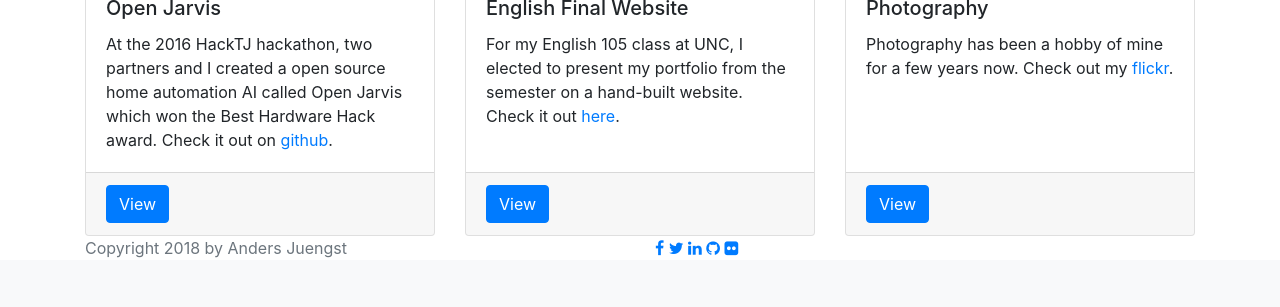
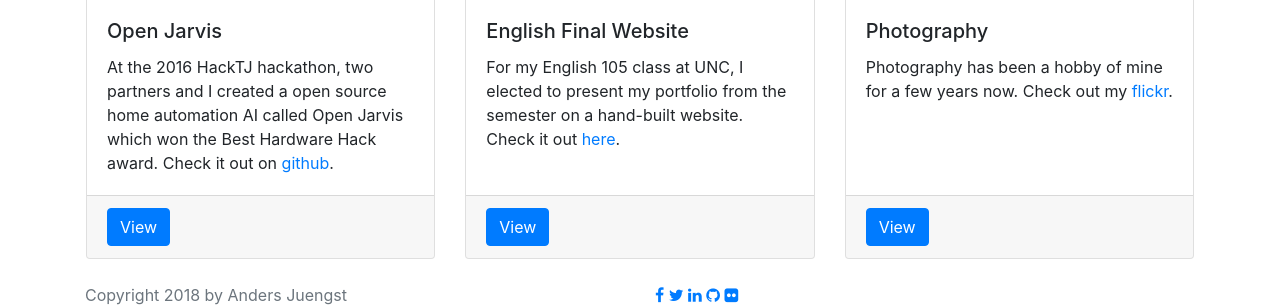
Before and after one commit to DersJ/resume-site-2, a Django app: page /projects/ in a window 1280 px wide. Shown: the part 954-1261 px from the top of the page. Before the commit the page ends 1212 px from the top, so only its background shows below. Run offline with Django 3.2, Linux system fonts and the light colour scheme; some libraries are stand-ins or nearby versions.

```diff
--- a/resumesite2/urls.py
+++ b/resumesite2/urls.py
@@ -27,7 +27,7 @@ urlpatterns = [
     path('blog/', include('blog.urls', namespace='blog')),
     path('', TemplateView.as_view(template_name="home.html")),
     path('resume/', TemplateView.as_view(template_name="resume.html")),
-    path('projects/', TemplateView.as_view(template_name='projects.html')),
+    path('projects/', TemplateView.as_view(template_name='projects2.html')),
     path('contact/', TemplateView.as_view(template_name='contact.html')),
     path('coursework/', TemplateView.as_view(template_name='coursework.html')),
     path('engl105/', TemplateView.as_view(template_name='engl105/index.html')),
--- /dev/null
+++ b/templates/projects2.html
@@ -0,0 +1,92 @@
+{% extends "base.html" %}
+{%load staticfiles%}
+{%block content %}
+<div class="container mt-4 px-lg-3">
+  <h3>Projects</h3>
+</br>
+    <div class="card-deck">
+      <div class="card mb-4">
+        <img class="card-img-top" src="{% static 'projects/ultisite.jpg' %}" alt="Card image cap">
+        <div class="card-body">
+          <h5 class="card-title">Ultimate Stats Web App</h5>
+          <p class="card-text">I am building a django application to scrape and store data off of Usaultimate's website. Check out my progress on <a href="https://github.com/DersJ/checkscore_django" target="_blank">github</a>.</p>
+
+        </div>
+        <div class="card-footer text-muted">
+         <a href="https://github.com/DersJ/checkscore_django" target="_blank" class="btn btn-primary">View</a>
+       </div>
+     </div>
+     <div class="card mb-4">
+      <img class="card-img-top" src="{% static 'projects/rsite.jpg' %}" alt="Card image cap">
+      <div class="card-body">
+        <h5 class="card-title">Resume website</h5>
+        <p class="card-text">I built this site using django 2.0 and bootstrap. The source code is on <a href="https://github.com/DersJ/" target="_blank">github</a>.</p>
+
+      </div>
+      <div class="card-footer text-muted">
+        <a href="https://github.com/DersJ/" target="_blank" class="btn btn-primary">View</a>
+      </div>
+    </div>
+
+    <div class="w-100 d-none d-sm-block d-lg-none"><!-- wrap every 2 on sm--></div>
+
+    <div class="card mb-4">
+      <img class="card-img-top" src="{% static 'projects/crowdhost.png' %}" alt="Card image cap">
+      <div class="card-body">
+        <h5 class="card-title">CrowdHost - Hack NC 2018</h5>
+        <p class="card-text">At HackNC 2018 my team created Crowdhost, a site to organize crowdsourced, event-based couchsurfing. Built with django and AWS. View the source on <a href="https://www.github.com/dersj/hacknc2018/" target="_blank">github</a>.</p>
+
+      </div>
+      <div class="card-footer text-muted">
+        <a href="https://www.crowdhost.us" class="btn btn-primary" target="_blank">View</a>
+      </div>
+    </div>
+    <div class="w-100 d-none d-lg-block"><!-- wrap every 3 on md--></div>
+      <div class="card mb-4">
+        <img class="card-img-top" src="{% static 'projects/jarvis.jpg' %}" alt="Card image cap">
+        <div class="card-body">
+          <h5 class="card-title">Open Jarvis</h5>
+          <p class="card-text">At the 2016 HackTJ hackathon, two partners and I created a open source home automation AI called Open Jarvis which won the Best Hardware Hack award. Check it out on <a href="https://github.com/Evanc123/openJarvis" target="_blank">github</a>.</p>
+
+        </div>
+        <div class="card-footer text-muted">
+          <a href="https://github.com/Evanc123/openJarvis" target="_blank" class="btn btn-primary">View</a>
+        </div>
+      </div>
+
+    <div class="w-100 d-none d-sm-block d-lg-none"><!-- wrap every 2 on sm--></div>
+
+      <div class="card mb-4">
+        <img class="card-img-top" src="{% static 'projects/essay.jpg' %}" alt="Card image cap">
+        <div class="card-body">
+          <h5 class="card-title">English Final Website</h5>
+          <p class="card-text">For my English 105 class at UNC, I elected to present my portfolio from the semester on a hand-built website. Check it out <a href="/engl105/">here</a>.</p>
+
+        </div>
+        <div class="card-footer text-muted">
+          <a href="/engl105/" target="_blank" class="btn btn-primary">View</a>
+        </div>
+      </div>
+      <div class="card mb-4">
+        <img class="card-img-top" src="{% static 'projects/flickr.jpg' %}" alt="Card image cap">
+        <div class="card-body">
+          <h5 class="card-title">Photography</h5>
+          <p class="card-text">Photography has been a hobby of mine for a few years now. Check out my <a href="https://www.flickr.com/photos/dersj/" target="_blank">flickr</a>.</p>
+
+        </div>
+        <div class="card-footer text-muted">
+          <a href="https://www.flickr.com/photos/dersj/" target="_blank" class="btn btn-primary">View</a>
+        </div>
+      </div>
+
+      <div class="w-100 d-none d-lg-block"><!-- wrap every 3 on md--></div>
+      <div class="w-100 d-none d-sm-block d-lg-none"><!-- wrap every 2 on sm--></div>
+
+
+
+</div>
+</div>
+
+
+
+{%endblock content%}
```
Also changed, not shown: templates/resume.html (+6 -5 lines).
